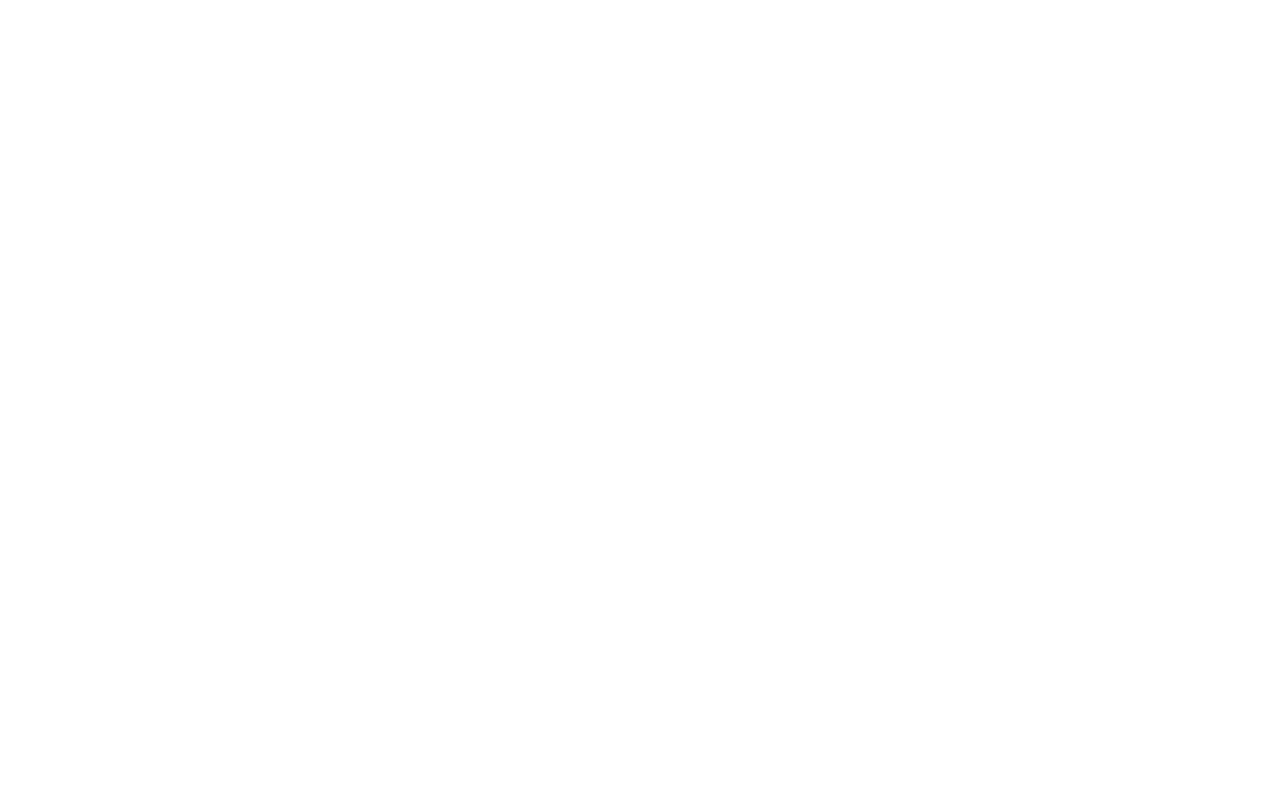
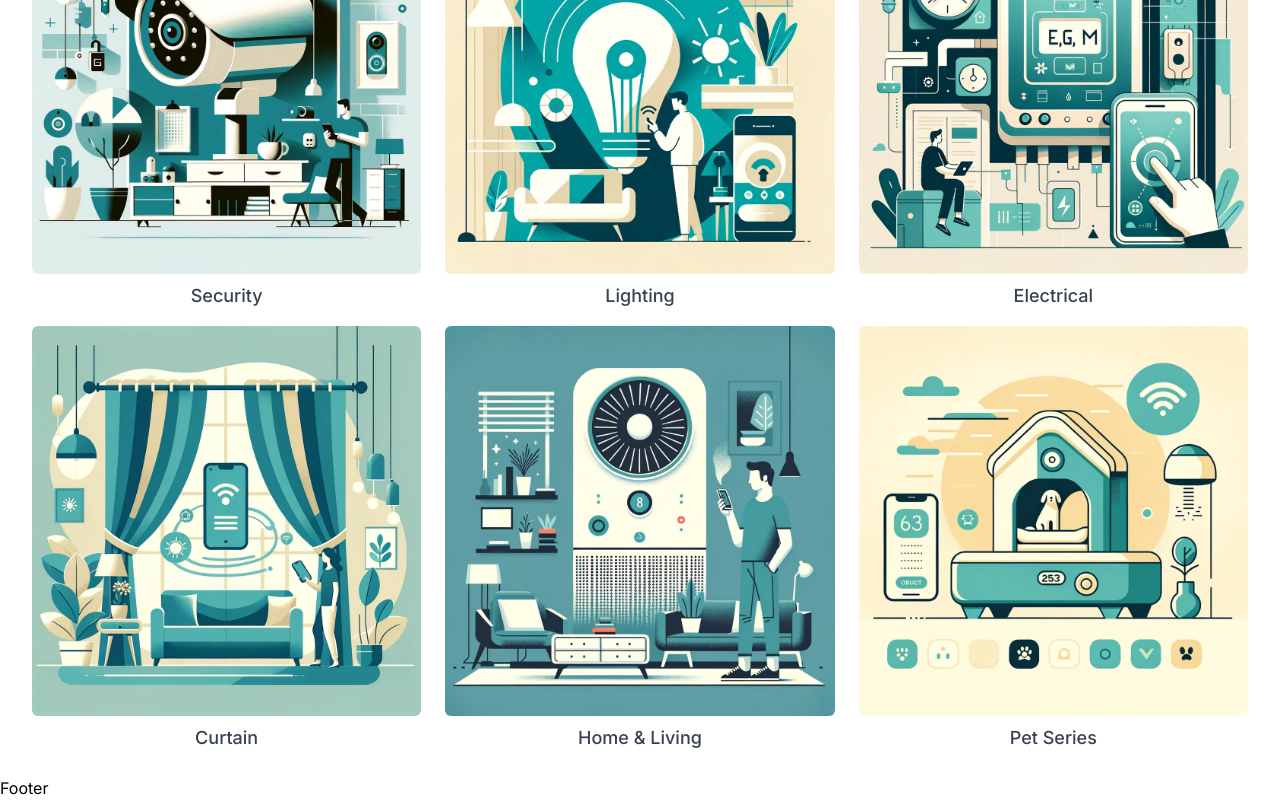
Before and after one commit to danielreinhard1129/FP-JCWD0406-02, a Next.js app in the folder apps/web/: page / in a window 1280 px wide. Shown: the part 865-1665 px from the top of the page. Before the commit the page ends 800 px from the top, so only its background shows below. Built offline with nearby package versions, Linux system fonts and the light colour scheme.

Commit message:
feat: creat filterbyCategory

```diff
--- a/apps/web/src/app/page.tsx
+++ b/apps/web/src/app/page.tsx
@@ -3,11 +3,13 @@
 import { Button } from 'flowbite-react';
 import Link from 'next/link';
 import { Banner } from '@/components/Banner';
+import FilterCategory from '@/components/FilterCategory';
 
 export default function Home() {
   return (
     <div className="max-w-7xl mx-auto">
       <Banner />
+      <FilterCategory />
     </div>
   );
 }
--- /dev/null
+++ b/apps/web/src/components/FilterCategory.tsx
@@ -0,0 +1,75 @@
+import Link from 'next/link';
+
+const FilterCategory = () => {
+  const categories = [
+    {
+      id: 1,
+      name: 'Security',
+      href: '/detail',
+      imageSrc: '/artCategory/security3.webp',
+    },
+    {
+      id: 2,
+      name: 'Lighting',
+      href: '#',
+      imageSrc: '/artCategory/lighting3.webp',
+    },
+    {
+      id: 3,
+      name: 'Electrical',
+      href: '#',
+      imageSrc: '/artCategory/electrical.webp',
+    },
+    {
+      id: 4,
+      name: 'Curtain',
+      href: '#',
+      imageSrc: '/artCategory/curtain.webp',
+    },
+    {
+      id: 5,
+      name: 'Home & Living',
+      href: '#',
+      imageSrc: 'artCategory/homeliving.webp',
+    },
+    {
+      id: 6,
+      name: 'Pet Series',
+      href: '#',
+      imageSrc: 'artCategory/pet.webp',
+    },
+  ];
+  return (
+    <div className="bg-white">
+      <div className="mx-auto max-w-2xl px-4 py-6 sm:px-6 sm:py-6 lg:max-w-7xl lg:px-8">
+        <h2 className="text-lg font-bold tracking-tight text-gray-900">
+          POPULAR CATEGORY
+        </h2>
+        <div className="mt-4 grid grid-cols-3 gap-x-4 gap-y-4 lg:grid-cols-3 xl:gap-x-6">
+          {categories.map((category) => (
+            <div key={category.id} className="group relative">
+              <div className=" rounded-md overflow-hidden">
+                <img
+                  src={category.imageSrc}
+                  className="h-full w-full object-contain object-center lg:h-full lg:w-full"
+                />
+              </div>
+              <div className="mt-2">
+                <div>
+                  <h3 className="text-sm lg:text-lg text-gray-700 font-medium text-center">
+                    <Link href={category.href}>
+                      <span aria-hidden="true" className="absolute inset-0" />
+                      {category.name}
+                    </Link>
+                  </h3>
+                </div>
+              </div>
+            </div>
+          ))}
+        </div>
+      </div>
+    </div>
+  );
+};
+
+export default FilterCategory;
```
